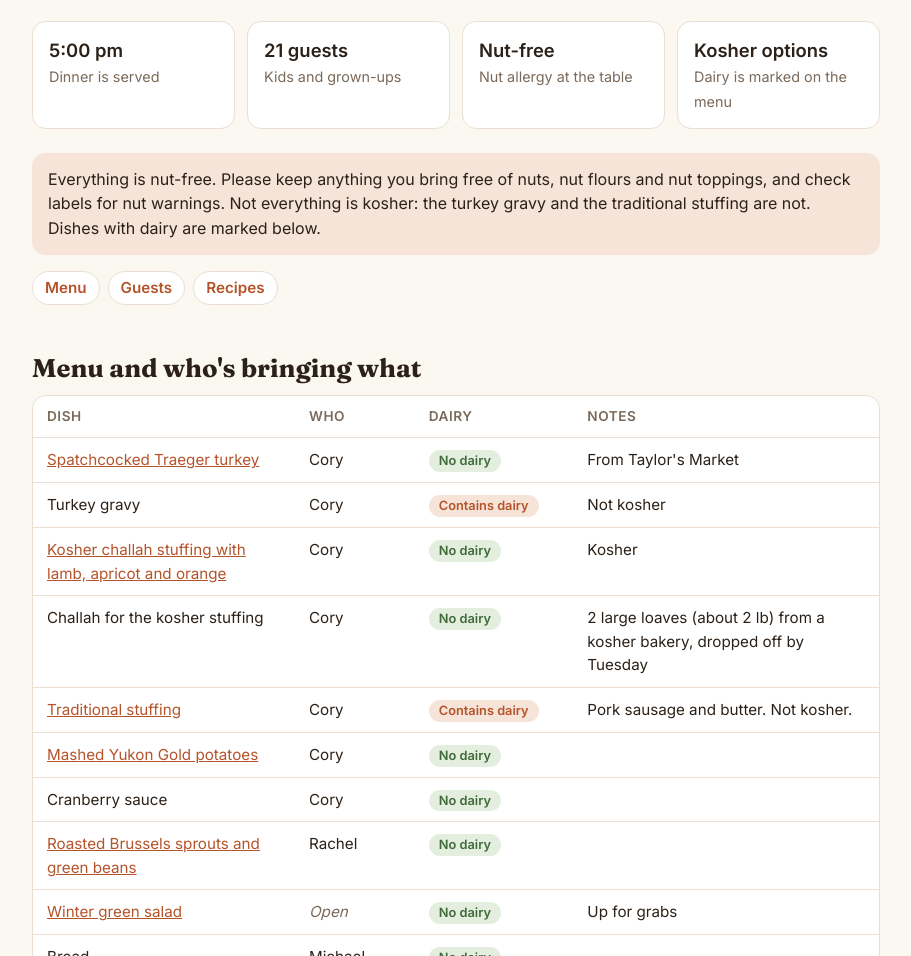
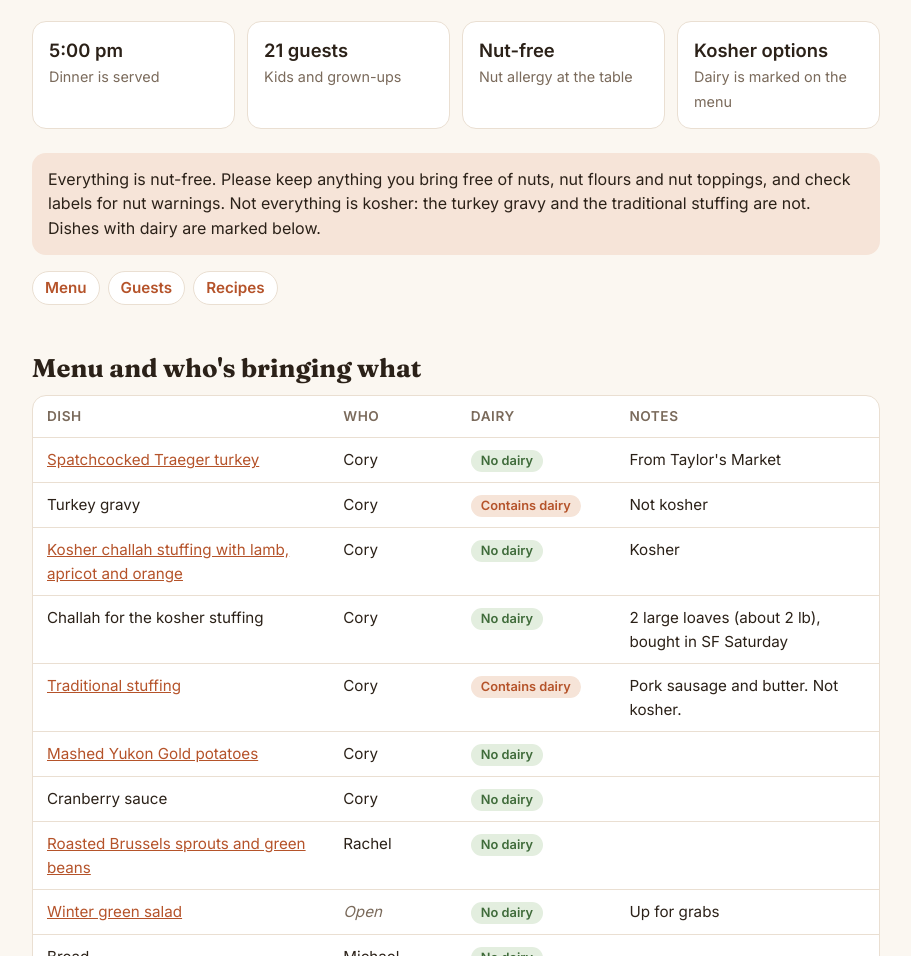
Before and after one commit to cdkintz/thanksgiving-2026-448835, a plain HTML site: page index.html in a window 1280 px wide. Shown: the part 144-1100 px from the top of the page, without its empty margins (184-1095 px from the left). Drawn offline with Linux system fonts and the light colour scheme.

Commit message:
Challah note

```diff
--- a/index.html
+++ b/index.html
@@ -146,7 +146,7 @@ footer { color: var(--muted); font-size: .85rem; margin-top: 56px; }
         <tr><td><a href="#r-turkey">Spatchcocked Traeger turkey</a></td><td>Cory</td><td><span class="tag no">No dairy</span></td><td>From Taylor's Market</td></tr>
         <tr><td>Turkey gravy</td><td>Cory</td><td><span class="tag yes">Contains dairy</span></td><td>Not kosher</td></tr>
         <tr><td><a href="#r-kosher">Kosher challah stuffing with lamb, apricot and orange</a></td><td>Cory</td><td><span class="tag no">No dairy</span></td><td>Kosher</td></tr>
-        <tr><td>Challah for the kosher stuffing</td><td>Cory</td><td><span class="tag no">No dairy</span></td><td>2 large loaves (about 2 lb) from a kosher bakery, dropped off by Tuesday</td></tr>
+        <tr><td>Challah for the kosher stuffing</td><td>Cory</td><td><span class="tag no">No dairy</span></td><td>2 large loaves (about 2 lb), bought in SF Saturday</td></tr>
         <tr><td><a href="#r-traditional">Traditional stuffing</a></td><td>Cory</td><td><span class="tag yes">Contains dairy</span></td><td>Pork sausage and butter. Not kosher.</td></tr>
         <tr><td><a href="#r-potatoes">Mashed Yukon Gold potatoes</a></td><td>Cory</td><td><span class="tag no">No dairy</span></td><td></td></tr>
         <tr><td>Cranberry sauce</td><td>Cory</td><td><span class="tag no">No dairy</span></td><td></td></tr>
```
